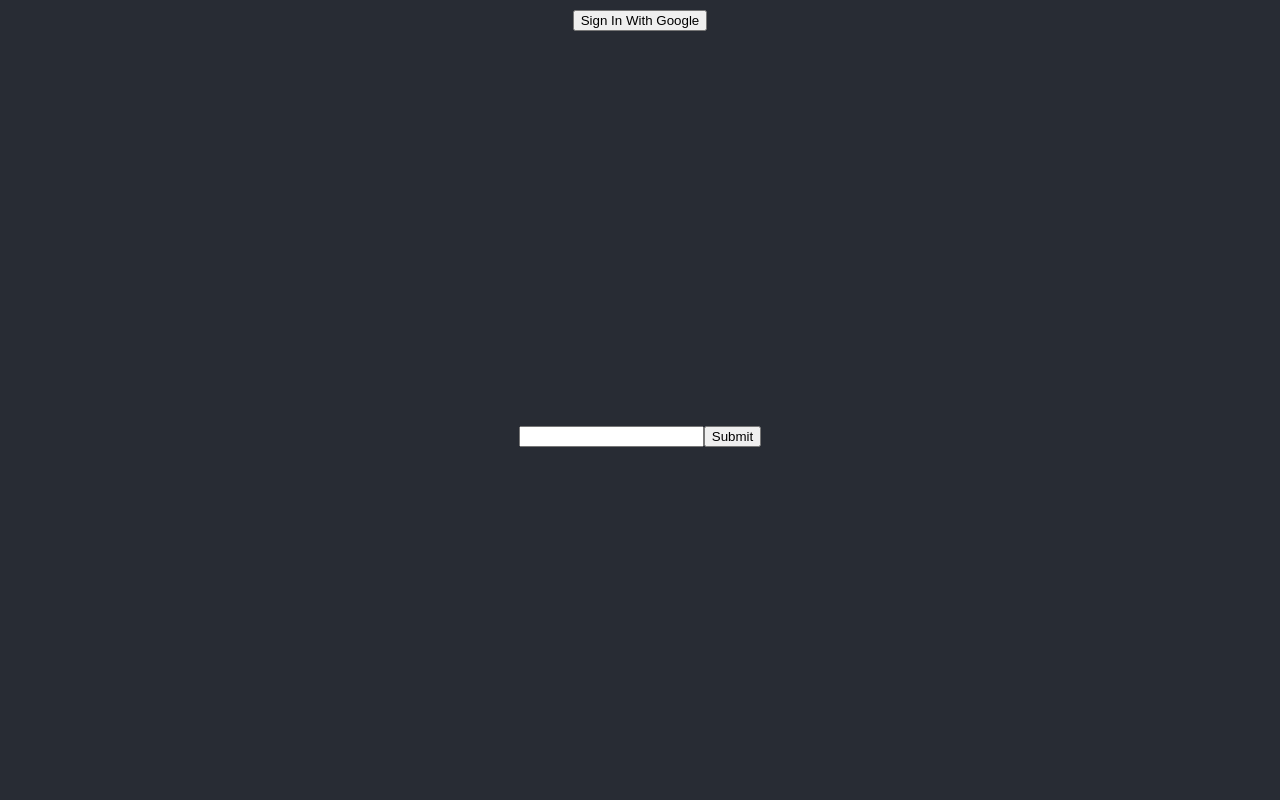
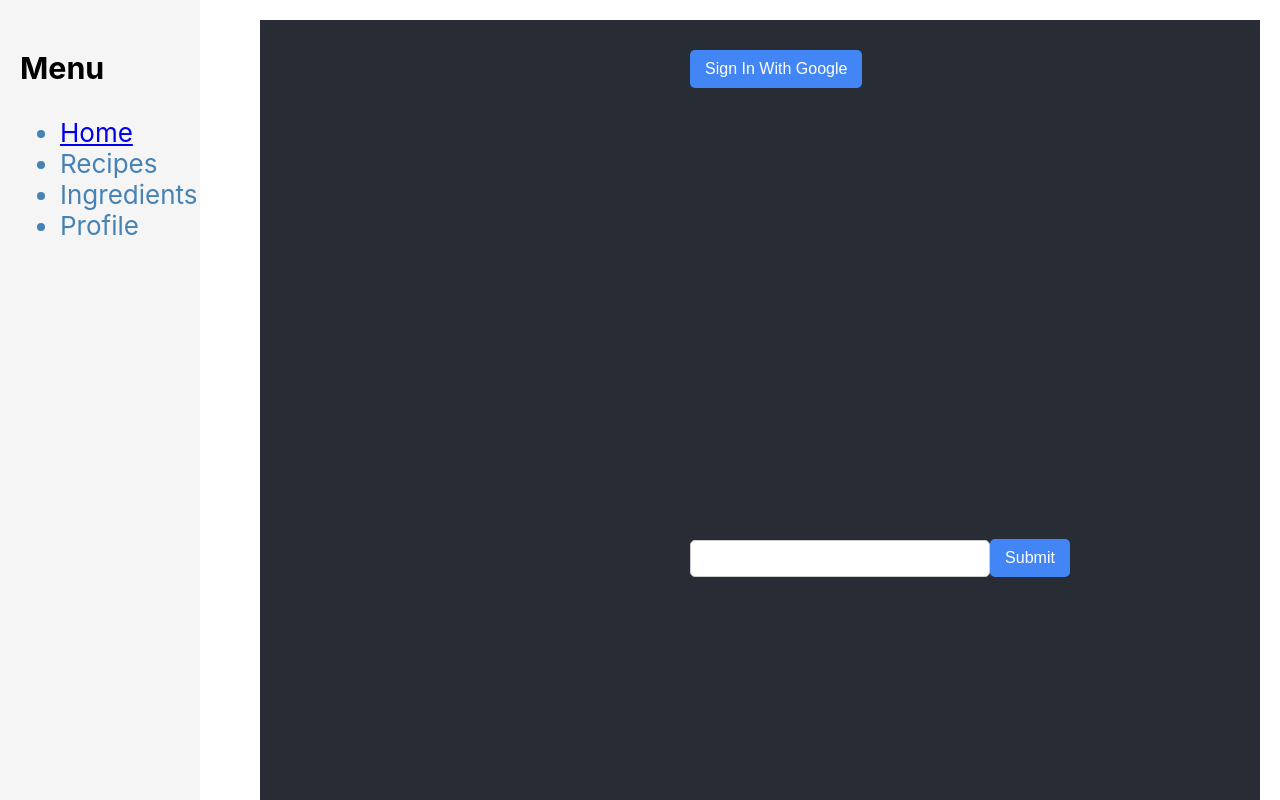
Before and after one commit to deysanjeeb/ingredients2recipes, a React (Create React App) app in the folder client/: page / in a window 1280 px wide. Shown: the top 800 px of the page. Built offline with nearby package versions, Linux system fonts and the light colour scheme; no server answers.

Commit message:
added a sidebar (not functional yet) and some css styling

```diff
--- a/client/src/App.js
+++ b/client/src/App.js
@@ -2,7 +2,7 @@
 import React, { useState } from 'react';
 import { signInWithGooglePopup } from "./utils/firebase.utils.js"
 import ReactMarkdown from 'react-markdown';
-
+import { BrowserRouter as Router, Route, Routes } from 'react-router-dom';
 import axios from 'axios';
 import HomePage from './components/home/index.js';
 
@@ -20,7 +20,7 @@
 
   };
 
-
+/*
   const logGoogleUser = async () => {
           const response = await signInWithGooglePopup();
           console.log(response);
@@ -48,17 +48,20 @@
     }
 
   }
-
+*/
     return (
       <div>
-      <HomePage
-        logGoogleUser={logGoogleUser}
-        response={response}
-        inputValue={inputValue}
-        handleInputChange={handleInputChange}
-        handleSubmit={handleSubmit}
-      />
 
+
+      <Router>
+        <Routes>
+          <Route path="/" element={ <HomePage
+            response={response}
+            inputValue={inputValue}
+            handleInputChange={handleInputChange}
+          />}/>
+        </Routes>
+      </Router>
       {/* Other components */}
     </div>
     );
--- a/client/src/components/home/home.css
+++ b/client/src/components/home/home.css
@@ -0,0 +1,82 @@
+*{
+    box-sizing: border-box;
+}
+
+.sidebar {
+    position: fixed;
+    left: 0;
+    top: 0;
+    height: 100%;
+    width: 200px;
+    background-color: #f5f5f5;
+    padding: 20px;
+    overflow: auto;
+  }
+
+.sidebar-list{
+    color: steelblue;
+}
+
+.sidebar-heading{
+    color: black;
+}
+/*
+.App-header{
+    width: 100%;
+    height: 100vh;
+    display: flex;
+    flex-direction: row;
+}
+*/
+
+.homepageContainer{
+    margin-left: 240px;
+    padding: 20px;
+    width: calc(100% - 240px);
+
+
+}
+
+button{
+    background-color: #4285f4;
+    color: white;
+    border: none;
+    padding: 10px 15px;
+    margin: 10px 0;
+    border-radius: 5px;
+    cursor: pointer;
+    font-size: 16px;
+}
+
+button:hover{
+    background-color: 357ae8;
+}
+
+.centered{
+    display: flex;
+    justify-content: center;
+    align-items: center;
+    flex-direction: column;
+}
+
+input{
+    padding: 10px;
+    margin: 10px 0;
+    width: 300px;
+    border-radius: 5px;
+    border: 1px solid #ccc;
+}
+
+.response-container{
+    padding: 20px;
+    background-color: f9f9f9;
+    border-radius: 5px;
+    margin-top: 20px;
+
+}
+
+.main-content{
+    margin-left: 240px;
+    flex: 3;
+    padding: 20px;
+}
--- a/client/src/components/home/index.js
+++ b/client/src/components/home/index.js
@@ -1,28 +1,85 @@
 import React, { useState } from 'react';
 import ReactMarkdown from 'react-markdown';
+import axios from 'axios';
+import { signInWithGooglePopup } from "../../utils/firebase.utils.js"
+import './home.css';
+import { NavLink } from 'react-router-dom';
 
+function Sidebar(){
+  return(
+    <div className="sidebar">
+      <h3 className='sidebar-heading'>Menu</h3>
+      <ul className='sidebar-list'>
+        <li> <NavLink to='/'>Home</NavLink></li>
+        <li>Recipes</li>
+        <li>Ingredients</li>
+        <li>Profile</li>
+      </ul>
+    </div>
+  )
+}
 
-function HomePage({ logGoogleUser, response, handleSubmit }) {
+function HomePage({ }) {
   const [messages, setMessages] = useState([]);
   const [inputValue, setInputValue] = useState('');
+  // The URL to send the POST request to
+  const url = 'https://ingredients2recipes-5tvk.vercel.app/api/recipe';
+  const [response, setResponse] = useState(null);
 
-  const handleInputChange = (e) => {
-    setInputValue(e.target.value);
+  const handleInputChange = (event) => {
+    setInputValue(event.target.value);
   };
 
+  const logGoogleUser = async () => {
+    const response = await signInWithGooglePopup();
+    console.log(response);
+  };
+
+  /*
   const handleSendMessage = () => {
     if (inputValue.trim() !== '') {
       setMessages([...messages, { text: inputValue, sender: 'user' }]);
       setInputValue('');
     }
   };
+*/
+
+  const handleSubmit = async (event) => {
+    event.preventDefault();
+
+    // data recieved from the input field
+    console.log(inputValue);
+
+    // The data to send in the POST request
+    const data = {
+      ingr: inputValue
+    };
+
+    // sending POST request
+    try {
+      const response = await axios.post(url, data);
+
+      console.log(response.data);
+      setResponse(response.data);
+    } catch (error) {
+      console.error(error);
+    }
+
+  };
 
   return (
+    <div className='homepageContainer'>
+
       <header className="App-header">
+
+          <Sidebar/>
+
+
+        <div className='main-content'>
           <div>
             <button onClick={logGoogleUser}>Sign In With Google</button>
           </div>
-    <div style={{ fontSize: '20px'}}>
+          <div className='response-container'style={{ fontSize: '20px'}}>
             {response && <div><ReactMarkdown>{response}</ReactMarkdown></div>}
           </div>
           <div className='centered'>
@@ -31,7 +88,9 @@
               <button type="submit">Submit</button>
             </form>
           </div>
+        </div>
       </header>
+    </div>
   );
 }
 
```
Lines whose indentation alone changed are shown as unchanged.
